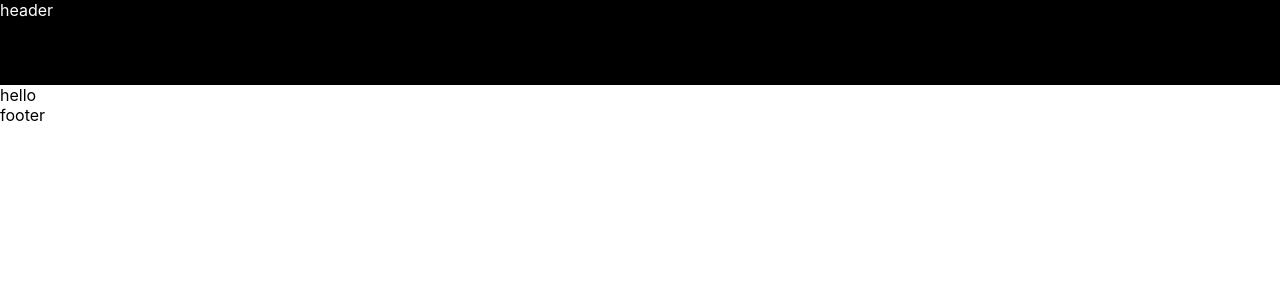
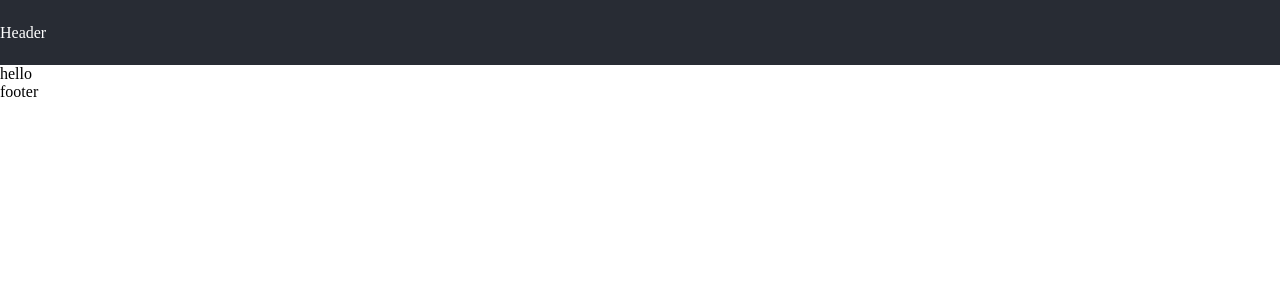
Before and after one commit to gunwoongPark/Hit-Next, a Next.js app: page / in a window 1280 px wide. Shown: the top 300 px of the page. Built offline with nearby package versions, Linux system fonts and the light colour scheme.

Commit message:
styled-components 설정

```diff
--- a/package.json
+++ b/package.json
@@ -25,6 +25,7 @@
   "devDependencies": {
     "@types/node": "16.11.6",
     "@types/react": "17.0.33",
+    "babel-plugin-styled-components": "^1.13.3",
     "eslint": "7.32.0",
     "eslint-config-next": "12.0.1",
     "typescript": "4.4.4"
--- /dev/null
+++ b/pages/_document.tsx
@@ -0,0 +1,43 @@
+import Document, { Html, Head, Main, NextScript, DocumentContext } from 'next/document';
+import { ServerStyleSheet } from 'styled-components';
+
+class MyDocument extends Document {
+  static async getInitialProps(ctx: DocumentContext) {
+    const sheet = new ServerStyleSheet();
+    const originalRenderPage = ctx.renderPage;
+
+    try {
+      ctx.renderPage = () =>
+        originalRenderPage({
+          enhanceApp: (App) => (props) => sheet.collectStyles(<App {...props} />),
+        });
+
+      const initialProps = await Document.getInitialProps(ctx);
+      return {
+        ...initialProps,
+        styles: (
+          <>
+            {initialProps.styles}
+            {sheet.getStyleElement()}
+          </>
+        ),
+      };
+    } finally {
+      sheet.seal();
+    }
+  }
+
+  render() {
+    return (
+      <Html>
+        <Head />
+        <body>
+          <Main />
+          <NextScript />
+        </body>
+      </Html>
+    );
+  }
+}
+
+export default MyDocument;
--- a/src/components/Header.tsx
+++ b/src/components/Header.tsx
@@ -1,6 +1,6 @@
 import React from 'react';
-import { Container } from '../styles/Header';
+import { Container, Title } from '../styles/Header';
 
 export default function Header() {
-  return <Container>header</Container>;
+  return <Container>Header</Container>;
 }
--- a/src/styles/Header.tsx
+++ b/src/styles/Header.tsx
@@ -1,8 +1,12 @@
 import styled from 'styled-components';
 
 export const Container = styled.div`
+  display: flex;
   width: 100%;
-  height: 85px;
-  background: black;
+  height: 65px;
+  background: #282c34;
   color: white;
+  align-items: center;
 `;
+
+export const Title = styled.h1``;
--- a/styles/globals.css
+++ b/styles/globals.css
@@ -2,8 +2,7 @@ html,
 body {
   padding: 0;
   margin: 0;
-  font-family: -apple-system, BlinkMacSystemFont, Segoe UI, Roboto, Oxygen, Ubuntu, Cantarell, Fira Sans, Droid Sans,
-    Helvetica Neue, sans-serif;
+  font-family: 'NanumSquare';
 }
 
 a {
```
Also changed, not shown: .babelrc (added), 2 other files (tests, documents, lock files or other folders).
